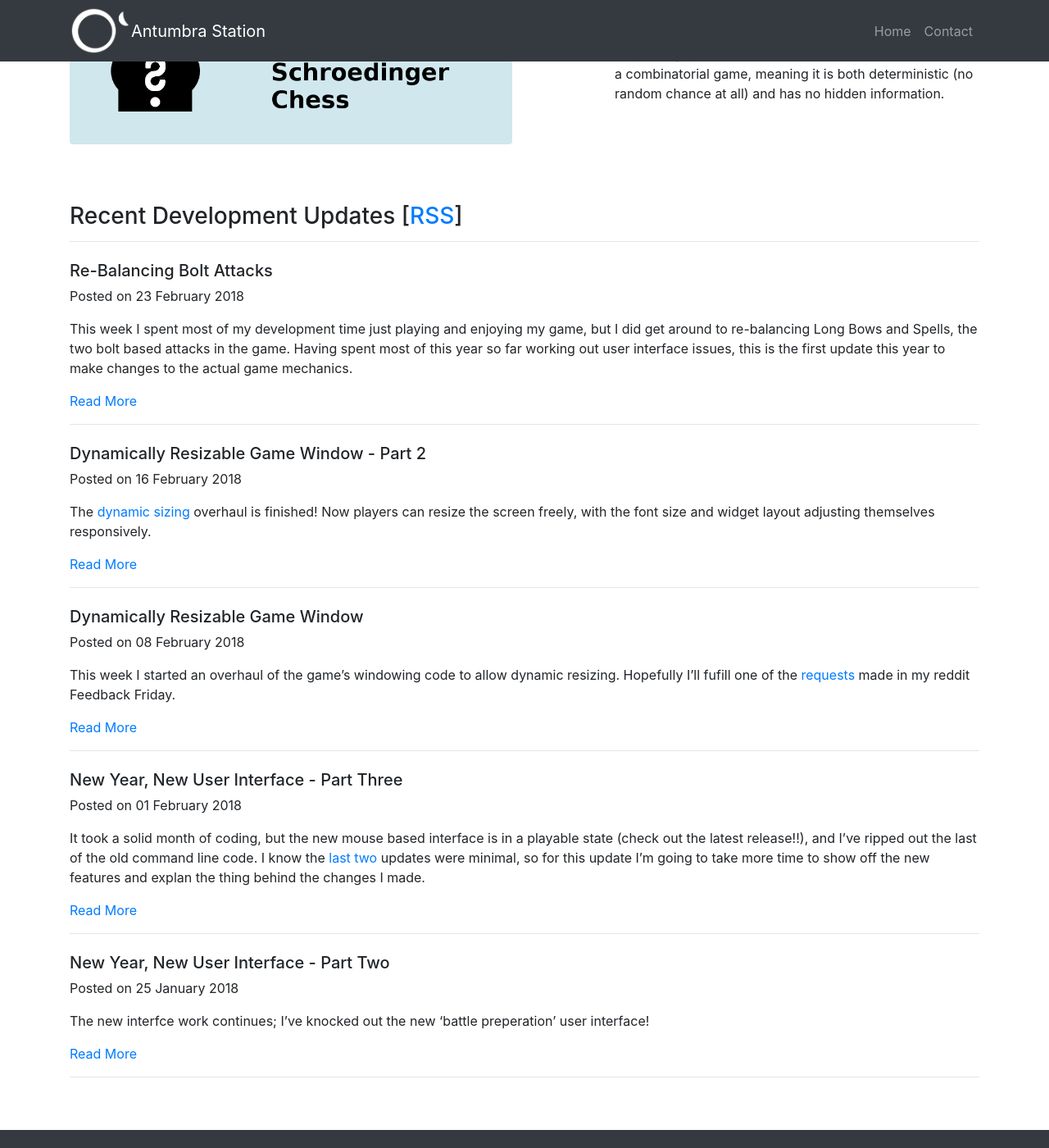
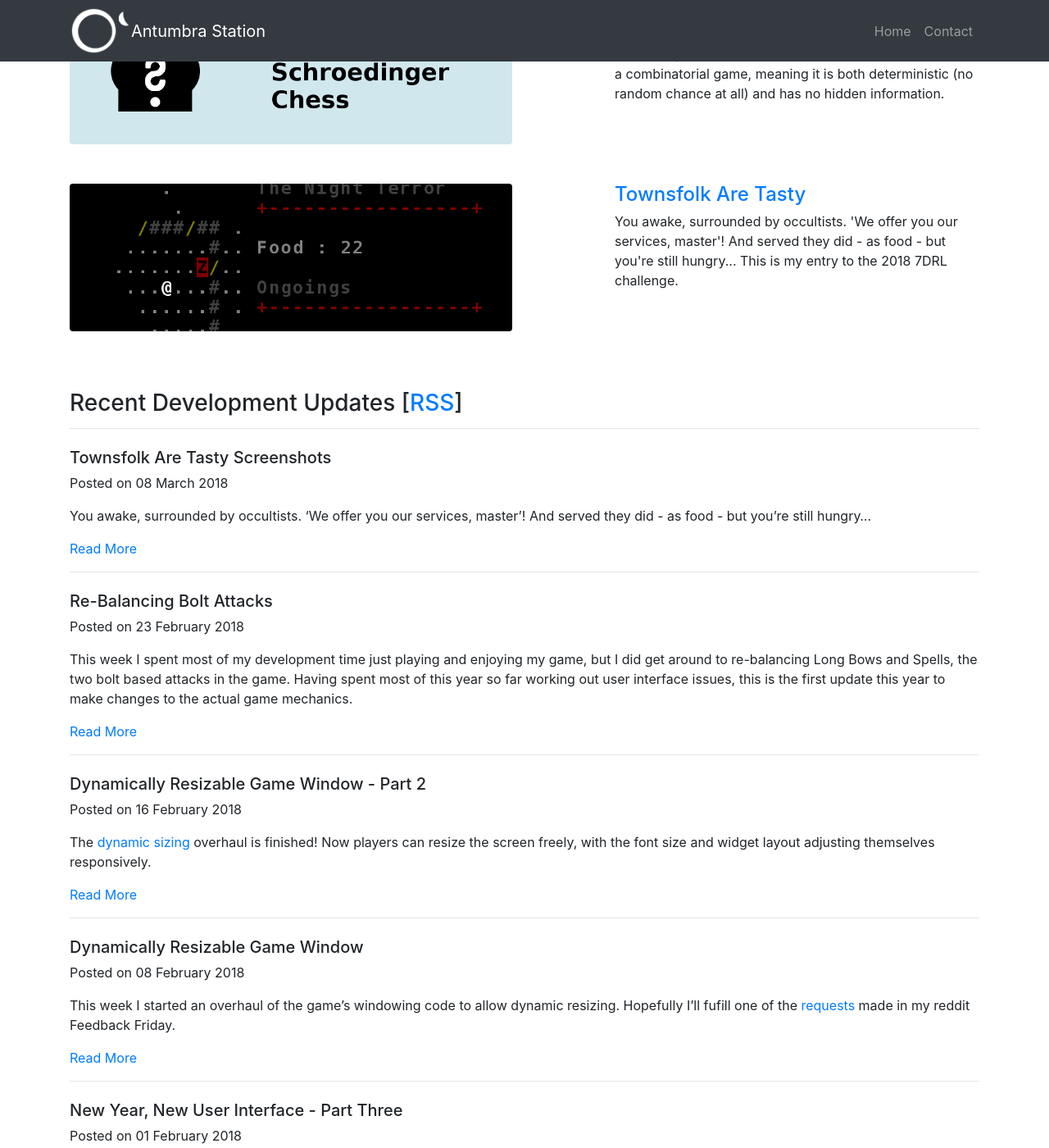
Before and after one commit to mpeter28/mpeter28.github.io, a Jekyll site: the page built from index.html, in a window 1280 px wide and 1400 px high, scrolled down 642 px. Shown: the whole window at 82% size. Built offline with Jekyll 4.4.1, drawn with Linux system fonts in a browser that asks for light colours; comment, search, counter and statistics services are not loaded.

Commit message:
Townsfolk are tasty

```diff
--- /dev/null
+++ b/7drl2018.md
@@ -0,0 +1,13 @@
+---
+layout: project-home
+title: "Townsfolk Are Tasty"
+description: "2018 7DRL Entry"
+category: "7drl2018"
+billboard: /img/7drl2018/banner.png
+releases: [townsfolkAreTasty-20180308.zip]
+schedule: "I'll probably do a bug fix version at some point"
+---
+
+You awake, surrounded by occultists. 'We offer you our services, master'! And served they did - as food - but you're still hungry...
+
+This is my entry for the [2018 7DRL challenge](https://itch.io/jam/7drl-challenge-2018). You play as the Night Terror, a hungry monster that stalks a hapless town looking for victims to feed on.
--- a/_layouts/post.html
+++ b/_layouts/post.html
@@ -58,6 +58,9 @@
                     <li>
                       <a href="/haft-schroedinger-chess.html">Haft Schroedinger Chess</a>
                     </li>
+                    <li>
+                      <a href="/7drl2018.html">Townsfolk Are Tasty</a>
+                    </li>
                   </ul>
                 </div>
               </div>
--- /dev/null
+++ b/_posts/2018-03-08-townsfolk-are-tasty.md
@@ -0,0 +1,19 @@
+---
+layout: post
+title: Townsfolk Are Tasty Screenshots
+category: 7drl2018
+banner: /img/7drl2018/banner.png
+release: townsfolkAreTasty-20180308.zip
+---
+
+You awake, surrounded by occultists. 'We offer you our services, master'! And served they did - as food - but you're still hungry...
+
+This is my entry for the [2018 7DRL challenge](https://itch.io/jam/7drl-challenge-2018). You play as the Night Terror, a hungry monster that stalks a hapless town looking for victims to feed on.
+
+![Titles]({{ "/img/7drl2018/20180308/titles.png" | absolute_url }}){:class="img-fluid rounded"}
+
+![Starving]({{ "/img/7drl2018/20180308/starving.png" | absolute_url }}){:class="img-fluid rounded"}
+
+![Play]({{ "/img/7drl2018/20180308/play.png" | absolute_url }}){:class="img-fluid rounded"}
+
+![Instructions]({{ "/img/7drl2018/20180308/instructions.png" | absolute_url }}){:class="img-fluid rounded"}
--- a/index.html
+++ b/index.html
@@ -68,6 +68,25 @@ title: Home
 
       <br><br>
 
+      <!-- Project Three -->
+      <div class="row">
+        <div class="col-md-6">
+          <a href="#">
+            <img class="img-fluid rounded mb-3 mb-md-0" src="/img/7drl2018/banner.png" alt="">
+          </a>
+        </div>
+        <div class="col-md-1">
+        </div>
+        <div class="col-md-5">
+          <h4><a href="7drl2018.html">Townsfolk Are Tasty</a></h4>
+          <p>You awake, surrounded by occultists. 'We offer you our services, master'! And served they did - as food - but you're still hungry... This is my entry to the 2018 7DRL challenge.</p>
+        </div>
+        <hr>
+      </div>
+      <!-- /.row -->
+
+      <br><br>
+
       <div class="row">
         <div class="col-md-12">
           <h3 class="mt-4">Recent Development Updates [<a href="/feed.rss">RSS</a>]</h3>
```
Also changed, not shown: img/7drl2018/20180308/instructions.png (added), img/7drl2018/20180308/play.png (added), img/7drl2018/20180308/starving.png (added), img/7drl2018/20180308/titles.png (added), img/7drl2018/banner.png (added), 1 other file.
